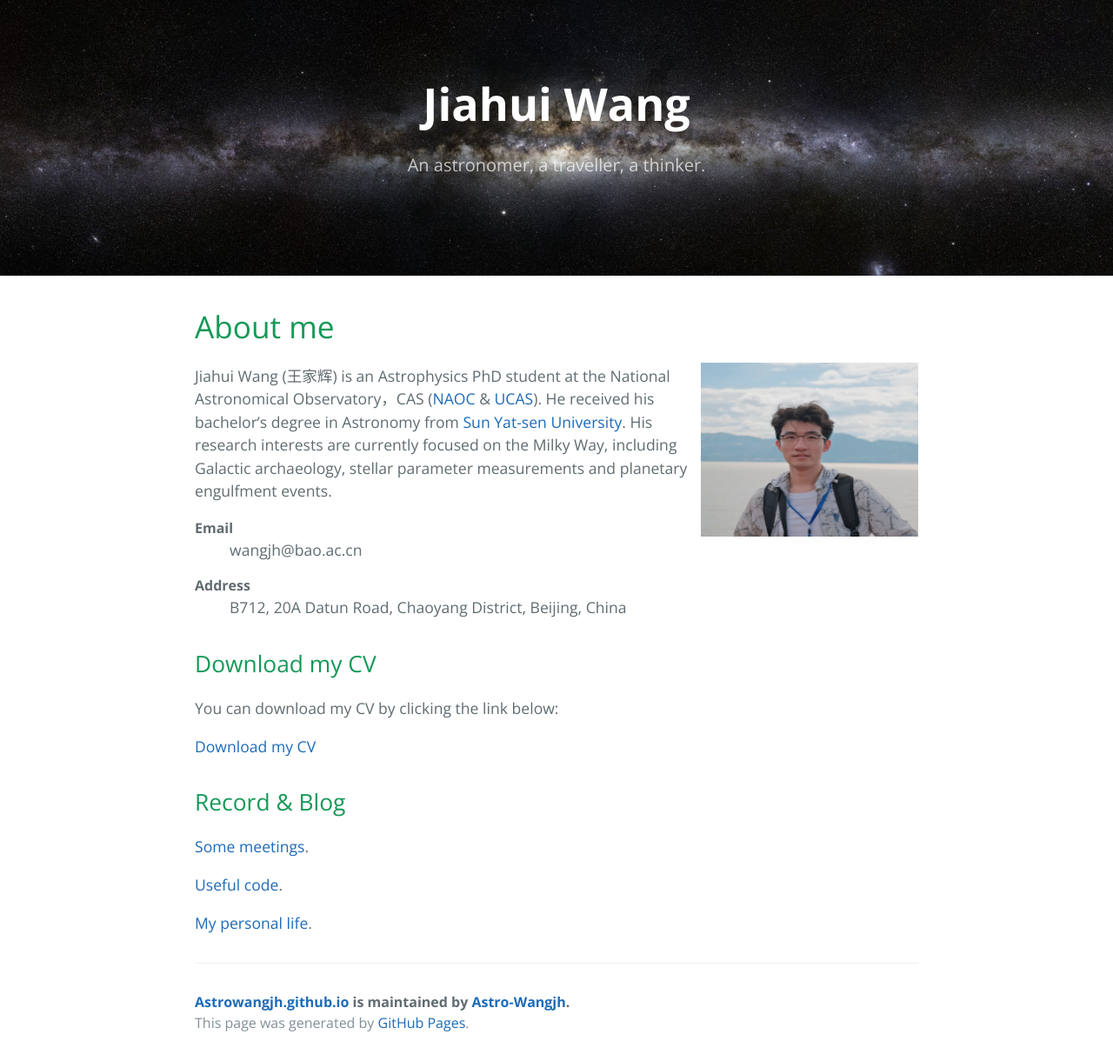
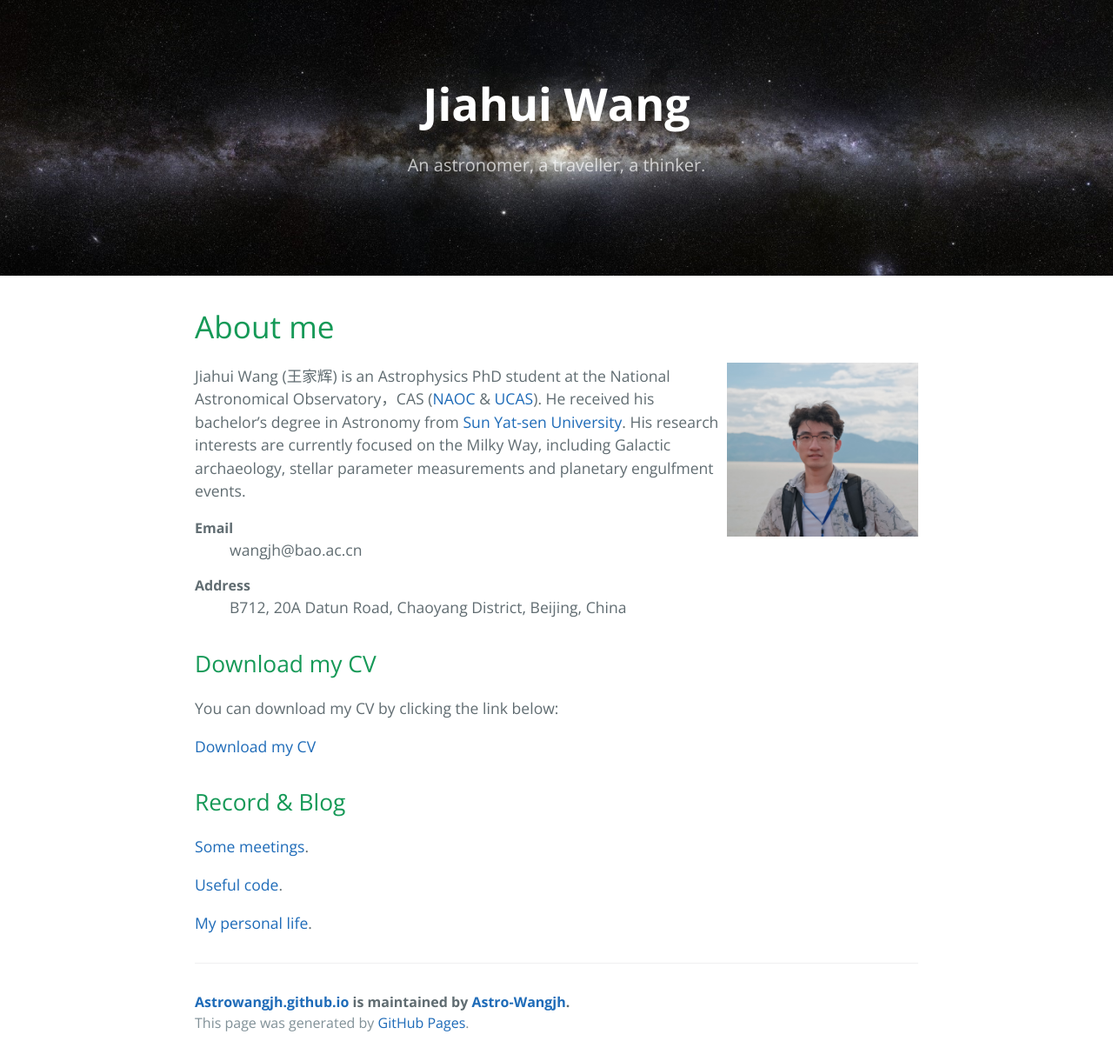
Before and after one commit to Astro-Wangjh/Astrowangjh.github.io, a Jekyll site: the page built from index.md, in a window 1280 px wide. Shown: the whole page at 87% size. Built offline with Jekyll 4.4.1, drawn with Linux system fonts in a browser that asks for light colours.

Commit message:
Update index.md

```diff
--- a/index.md
+++ b/index.md
@@ -8,7 +8,7 @@ description: An astronomer, a traveller, a thinker.
 # About me
 
 <div style="float: right;">
-    <img src="me1.jpg" alt="Image" width="250" height="200" />
+    <img src="me1.jpg" alt="Image" width="220" height="200" />
 </div>
 
 Jiahui Wang (王家辉) is an Astrophysics PhD student at the National Astronomical Observatory，CAS ([NAOC](https://nao.cas.cn/) & [UCAS](https://www.ucas.ac.cn/)). He received his bachelor's degree in Astronomy from [Sun Yat-sen University](https://spa.sysu.edu.cn/). His research interests are currently focused on the Milky Way, including Galactic archaeology, stellar parameter measurements and planetary engulfment events.
```
